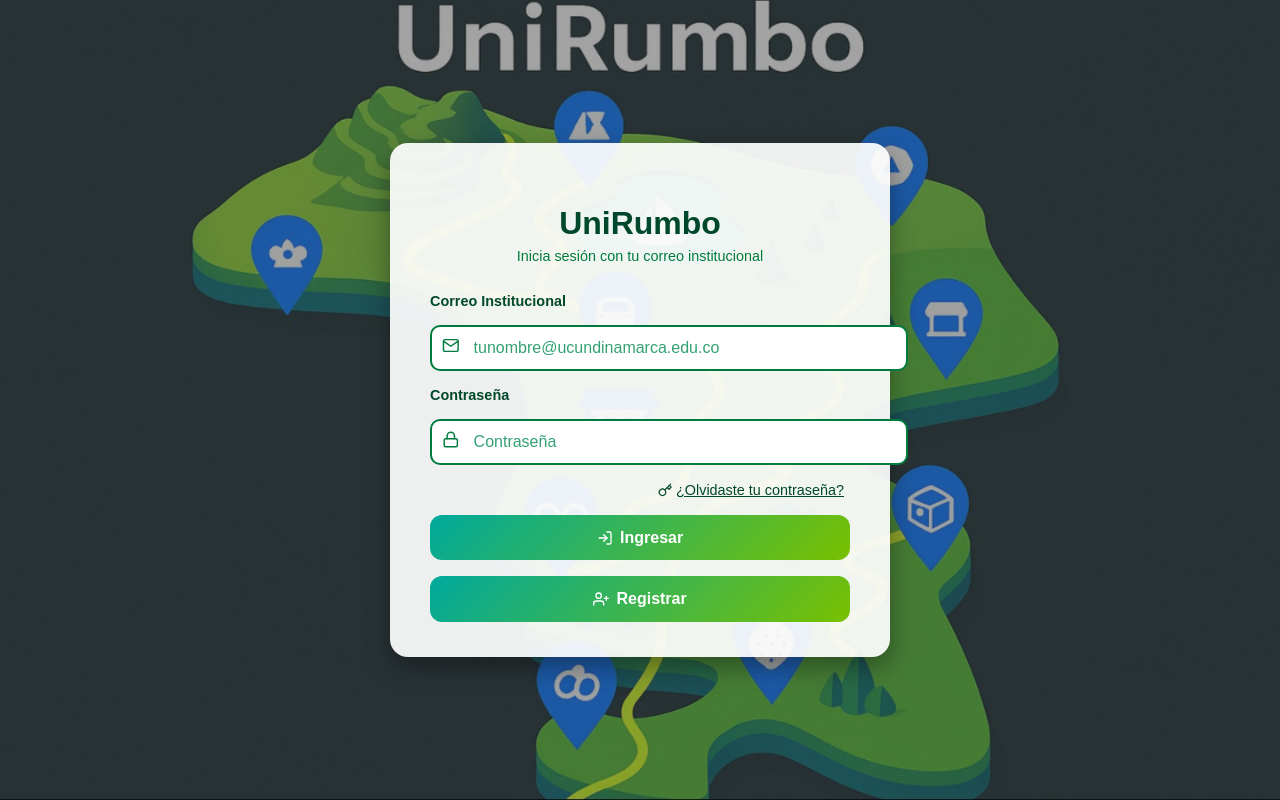
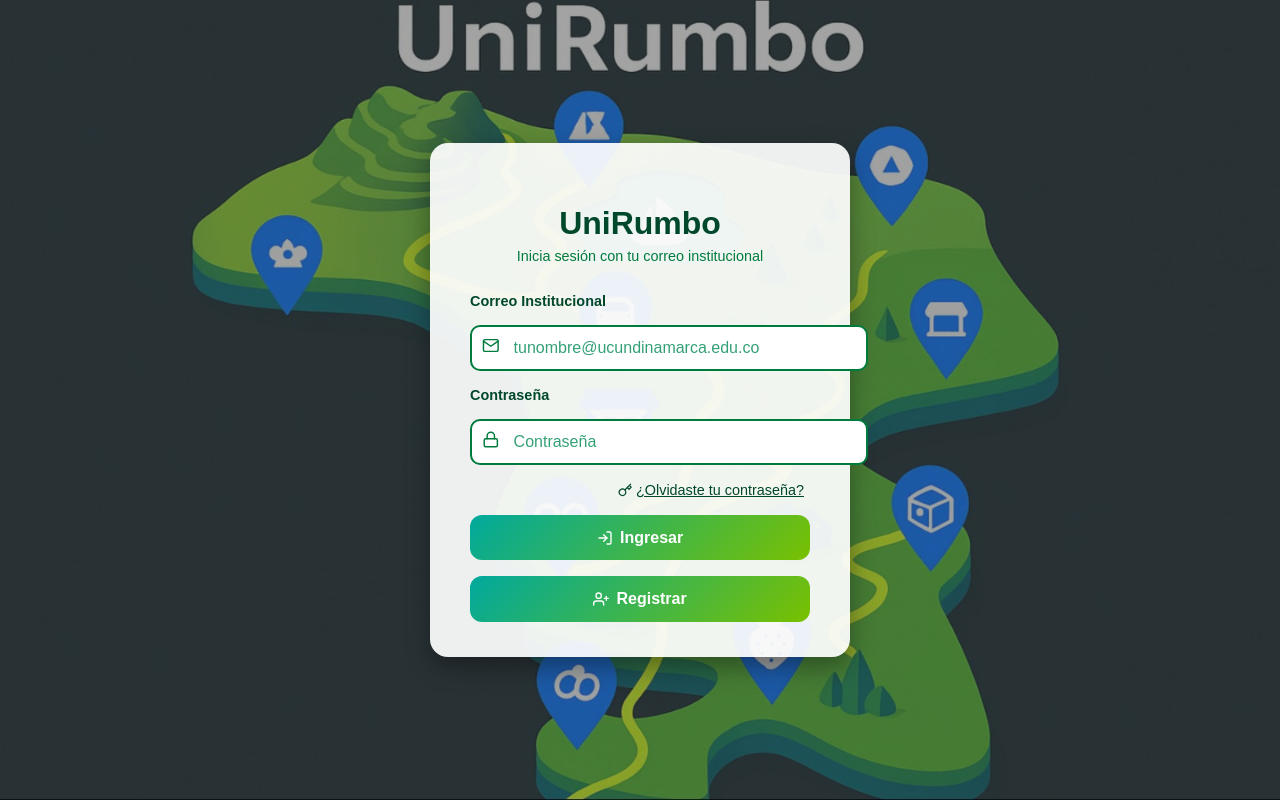
Before and after one commit to SorathDem/FrontUniRumbo, a React (Vite) app: page /login in a window 1280 px wide. Built offline with nearby package versions, Linux system fonts and the light colour scheme.

Commit message:
Add files via upload

```diff
--- a/src/styles/Auth.css
+++ b/src/styles/Auth.css
@@ -39,8 +39,10 @@ html, body {
   background: rgba(255, 255, 255, 0.92);
   padding: 2.2rem 2.5rem;
   border-radius: 18px;
-  width: 100%;
+  width: 90%;
   max-width: 420px;
+  box-sizing: border-box;
+
 
   display: flex;
   flex-direction: column;
```
